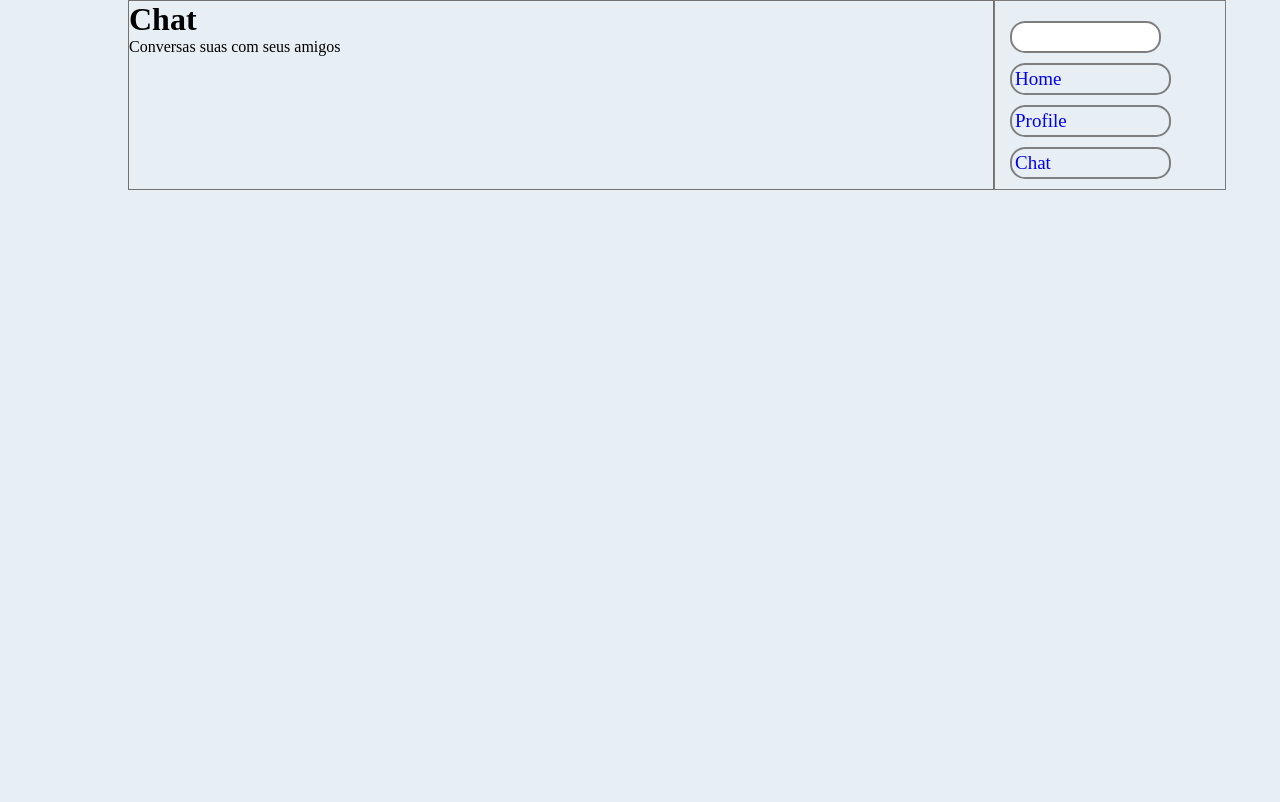
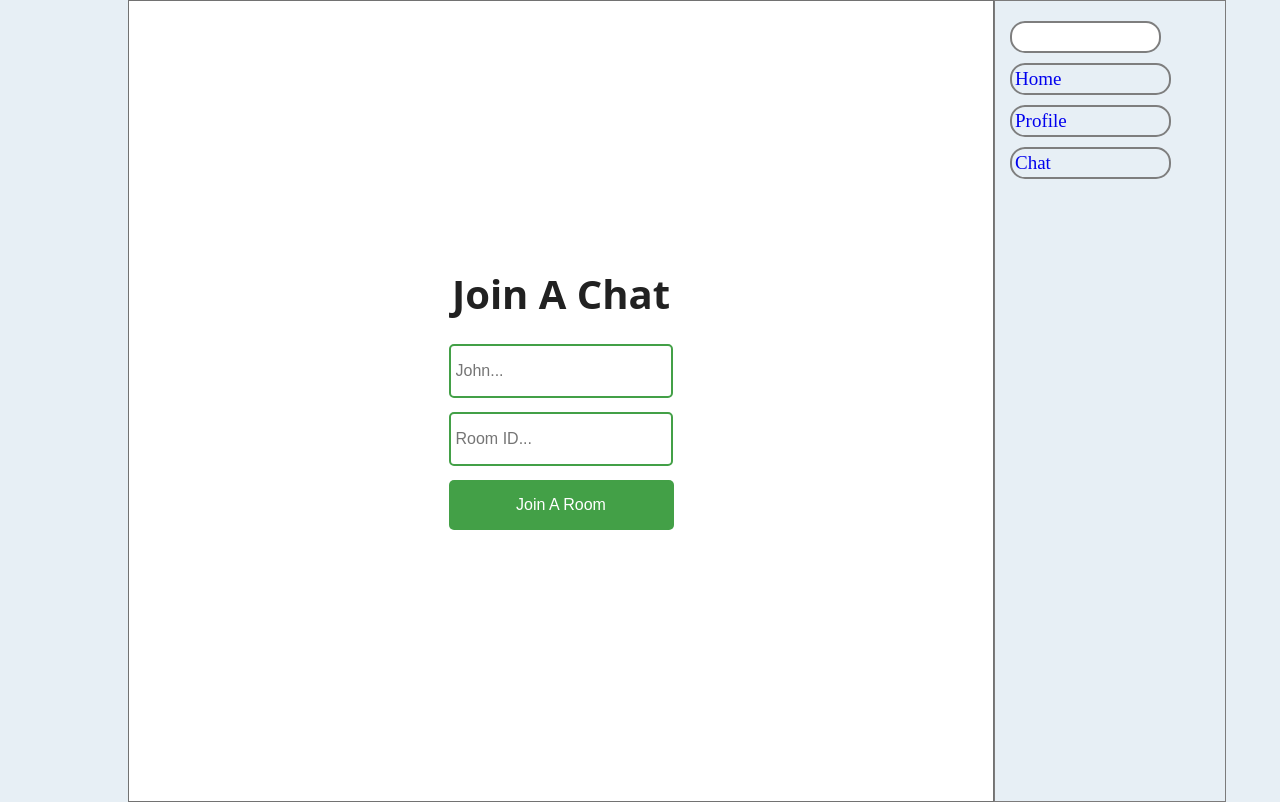
Before and after one commit to JozPedro23zx/Social_Link_Client, a React (Create React App) app: page /chat in a window 1280 px wide. Built offline with nearby package versions, Linux system fonts and the light colour scheme.

Commit message:
Chat Config

```diff
--- a/src/components/Chat.js
+++ b/src/components/Chat.js
@@ -1,10 +1,43 @@
+import { useState } from "react";
+import ChatBox from "./sub-components/chatBox";
+import '../customStyles/Chat.css'
+
 function Chat() {
-    return(
-        <div>
-            <h1>Chat</h1>
-            <p>Conversas suas com seus amigos</p>
-        </div>
-    )
+    const [username, setUsername] = useState("");
+    const [room, setRoom] = useState("");
+    const [showChat, setShowChat] = useState(false);
+    const joinRoom = () => {
+      if (username !== "" && room !== "") {
+        // socket.emit("join_room", room);
+        setShowChat(true);
+      }
+    };
+    return (
+      <div className="App">
+        {!showChat ? (
+          <div className="joinChatContainer">
+            <h3>Join A Chat</h3>
+            <input
+              type="text"
+              placeholder="John..."
+              onChange={(event) => {
+                setUsername(event.target.value);
+              }}
+            />
+            <input
+              type="text"
+              placeholder="Room ID..."
+              onChange={(event) => {
+                setRoom(event.target.value);
+              }}
+            />
+            <button onClick={joinRoom}>Join A Room</button>
+          </div>
+        ) : (
+          <ChatBox socket={"socket"} username={username} room={room} />
+        )}
+      </div>
+    );
 }
 
 export default Chat
--- /dev/null
+++ b/src/components/sub-components/chatBox.js
@@ -0,0 +1,76 @@
+import React, { useEffect, useState } from 'react'
+// import ScrollToBottom from 'react-scroll-to-bottom'
+
+
+function ChatBox({socket, username, room}){
+    const [currentMessage, setCurrentMessage] = useState("")
+    const [messageList, setMessageList] = useState([])
+
+    // const sendMessage = async () =>{
+    //     if(currentMessage !== ""){
+    //         const messageData = {
+    //             room: room,
+    //             author: username,
+    //             message: currentMessage,
+    //             time: new Date().getHours() +
+    //                   ":" +
+    //                   new Date().getMinutes()
+    //         }
+
+    //         await socket.emit("send_message", messageData)
+    //         setMessageList((list) => [...list, messageData])
+    //         setCurrentMessage("")
+    //     }
+    // }
+
+    // useEffect(()=>{
+    //     socket.on("receive_message", (data) =>{
+    //         setMessageList((list) => [...list, data])
+    //     })
+    // }, [socket])
+
+    return (
+        <div className='chat-window'>
+            <div className='chat-header'>
+                <p>Live Chat</p>
+            </div>
+            <div className='chat-body'>
+                {/* <ScrollToBottom className="message-container"> */}
+                    {messageList.map((messageContent)=>{
+                        return(
+                            <div className='message' id={username === messageContent.author ? "you" : "other"}>
+                                <div>
+                                    <div className='message-content'>
+                                        <p>{messageContent.message}</p>
+                                    </div>
+                                    <div className='message-meta'>
+                                        <p id='time'>{messageContent.time}</p>
+                                        <p id='author'>{messageContent.author}</p>
+                                    </div>
+                                </div>
+                            </div>
+                            )
+                        })
+                    }
+                {/* </ScrollToBottom> */}
+            </div>
+            <div className='chat-footer'>
+                <input
+                    type="text"
+                    placeholder="Hey..."
+                    value={currentMessage}
+                    onChange={
+                        (event) => setCurrentMessage(event.target.value)
+                    }
+                    onKeyPress={(event) =>{
+                        // event.key === 'Enter' && sendMessage()
+                    }}
+                />
+                {/* <button onClick={sendMessage}>&#9658;</button> */}
+                <button>&#9658;</button>
+            </div>
+        </div>
+    )
+}
+
+export default ChatBox
--- /dev/null
+++ b/src/customStyles/Chat.css
@@ -0,0 +1,187 @@
+.App {
+    width: 100%;
+    height: 100vh;
+    background: #fff;
+    color: #212121;
+    font-family: "Open Sans", sans-serif;
+    display: grid;
+    place-items: center;
+  }
+  @import url("https://fonts.googleapis.com/css?family=Open+Sans:300,400,700");
+
+  .joinChatContainer {
+    display: flex;
+    flex-direction: column;
+    text-align: center;
+  }
+
+  .joinChatContainer h3 {
+    font-size: 2.5rem;
+    margin-bottom: 1rem;
+  }
+  .joinChatContainer input {
+    width: 210px;
+    height: 40px;
+    margin: 7px;
+    border: 2px solid #43a047;
+    border-radius: 5px;
+    padding: 5px;
+    font-size: 16px;
+  }
+
+  .joinChatContainer button {
+    width: 225px;
+    height: 50px;
+    margin: 7px;
+    border: none;
+    border-radius: 5px;
+    padding: 5px;
+    font-size: 16px;
+    background: #43a047;
+    color: #fff;
+    cursor: pointer;
+  }
+
+  .joinChatContainer button:hover {
+    background: #2e7d32;
+  }
+
+  .chat-window {
+    width: 300px;
+    height: 420px;
+  }
+
+  .chat-window p {
+    margin: 0;
+  }
+  .chat-window .chat-header {
+    height: 45px;
+    border-radius: 6px;
+    background: #263238;
+    position: relative;
+    cursor: pointer;
+  }
+  .chat-window .chat-header p {
+    display: block;
+    padding: 0 1em 0 2em;
+    color: #fff;
+    font-weight: 700;
+    line-height: 45px;
+  }
+
+  .chat-window .chat-body {
+    height: calc(450px - (45px + 70px));
+    border: 1px solid #263238;
+    background: #fff;
+
+    position: relative;
+  }
+  .chat-window .chat-body .message-container {
+    width: 100%;
+    height: 100%;
+    overflow-y: scroll;
+    overflow-x: hidden;
+  }
+
+  .chat-window .chat-body .message-container::-webkit-scrollbar {
+    display: none;
+  }
+  .chat-window .chat-body .message {
+    height: auto;
+    padding: 10px;
+    display: flex;
+  }
+
+  .chat-window .chat-body .message .message-content {
+    width: auto;
+    height: auto;
+    min-height: 40px;
+    max-width: 120px;
+    background-color: #43a047;
+    border-radius: 5px;
+    color: white;
+    display: flex;
+    align-items: center;
+    margin-right: 5px;
+    margin-left: 5px;
+    padding-right: 5px;
+    padding-left: 5px;
+    overflow-wrap: break-word;
+    word-break: break-word;
+  }
+
+  #other {
+    justify-content: flex-start;
+  }
+
+  #other .message-content {
+    justify-content: flex-start;
+  }
+
+  #other .message-meta {
+    justify-content: flex-start;
+    margin-left: 5px;
+  }
+
+  #you {
+    justify-content: flex-end;
+  }
+
+  #you .message-content {
+    justify-content: flex-end;
+    background-color: cornflowerblue;
+  }
+
+  #you .message-meta {
+    justify-content: flex-end;
+    margin-right: 5px;
+  }
+
+  .message-meta #author {
+    margin-left: 10px;
+    font-weight: bold;
+  }
+
+  .chat-window .chat-body .message .message-meta {
+    display: flex;
+    font-size: 12px;
+  }
+
+  .chat-window .chat-footer {
+    height: 40px;
+    border: 1px solid #263238;
+    border-top: none;
+    display: flex;
+  }
+
+  .chat-window .chat-footer input {
+    height: 100%;
+    flex: 85%;
+    border: 0;
+    padding: 0 0.7em;
+    font-size: 1em;
+    border-right: 1px dotted #607d8b;
+
+    outline: none;
+    font-family: "Open Sans", sans-serif;
+  }
+
+  .chat-window .chat-footer button {
+    border: 0;
+    display: grid;
+    place-items: center;
+    cursor: pointer;
+    flex: 15%;
+    height: 100%;
+    background: transparent;
+    outline: none;
+    font-size: 25px;
+    color: lightgray;
+  }
+
+  .chat-window .chat-footer button:hover {
+    color: #43a047;
+  }
+  .hide {
+    opacity: 0 !important;
+  }
```
